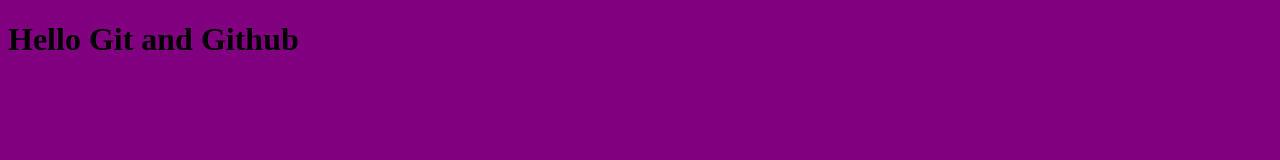
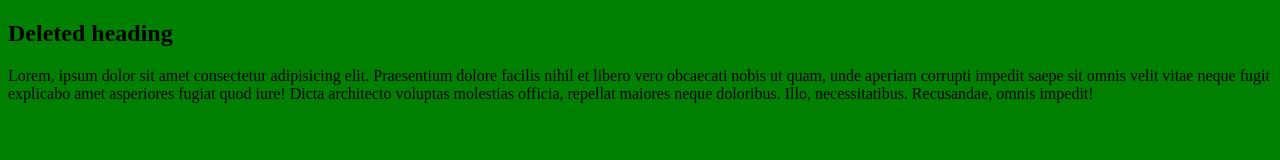
Before and after one commit to MarkleyClassroom/githubworkshop, a website: page index.html in a window 1280 px wide. Drawn offline with Linux system fonts and the light colour scheme.

```diff
--- a/index.html
+++ b/index.html
@@ -8,6 +8,7 @@
     <link rel="stylesheet" href="styles.css">
 </head>
 <body>
-    <h1>Hello Git and Github</h1>
+   <h2>Deleted heading</h2>
+    <p>Lorem, ipsum dolor sit amet consectetur adipisicing elit. Praesentium dolore facilis nihil et libero vero obcaecati nobis ut quam, unde aperiam corrupti impedit saepe sit omnis velit vitae neque fugit explicabo amet asperiores fugiat quod iure! Dicta architecto voluptas molestias officia, repellat maiores neque doloribus. Illo, necessitatibus. Recusandae, omnis impedit!</p>
 </body>
 </html>
--- a/styles.css
+++ b/styles.css
@@ -1,3 +1,3 @@
 body {
-    background-color: purple;
+    background-color: green;
 }
```
Also changed, not shown: package.json (added, +15 -0 lines), readme.md (added), 2 other files.
